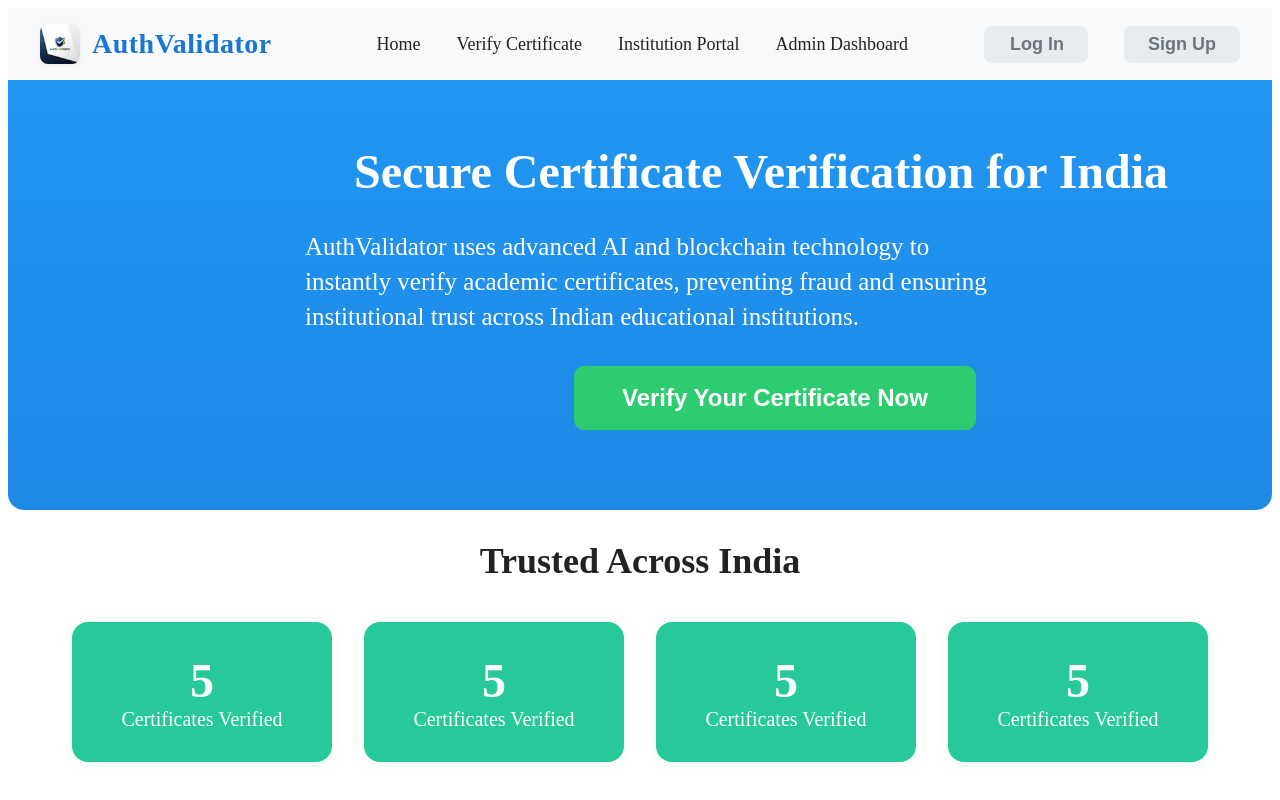
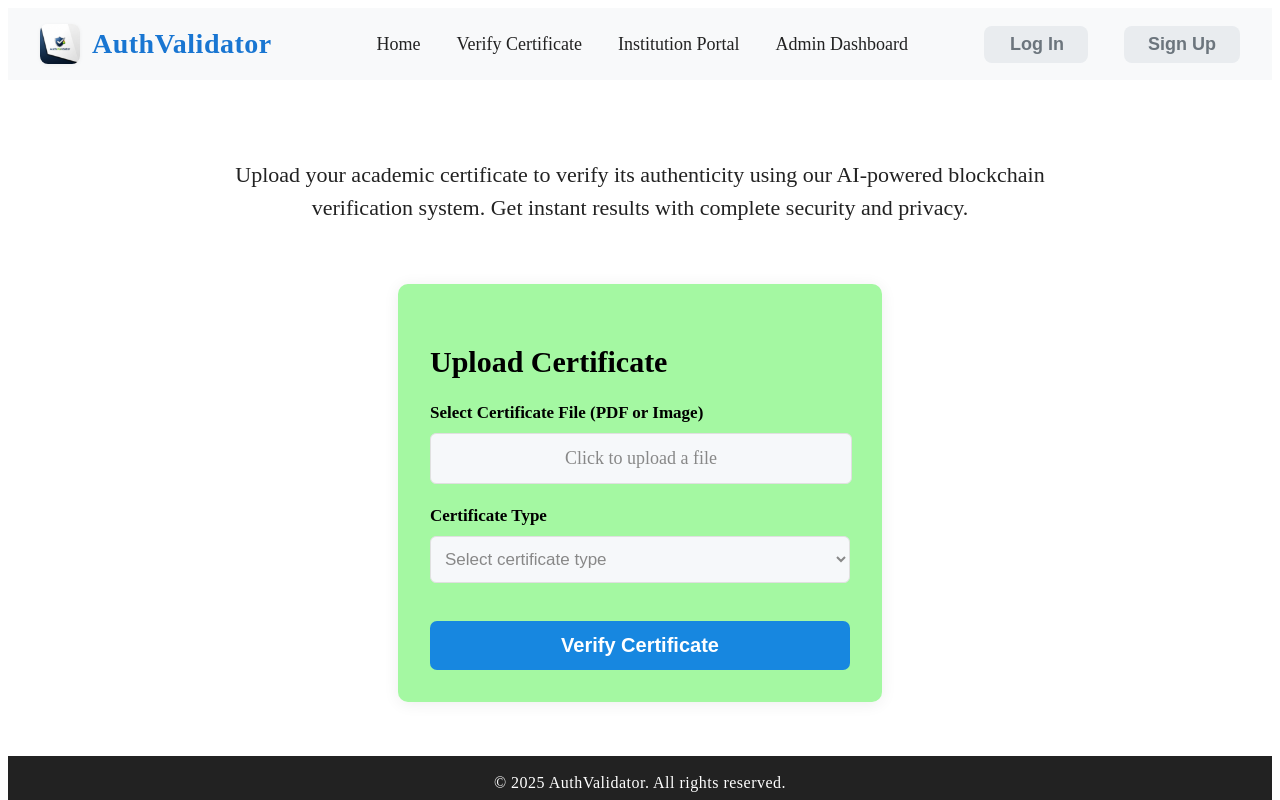
Before and after one commit to darshankerkar/AuthValidator, a React (Vite) app: page /AuthValidator/verify in a window 1280 px wide. Shown: the top 800 px of the page. Built offline with nearby package versions, Linux system fonts and the light colour scheme.

Commit message:
Local changes before pulling

```diff
--- a/package.json
+++ b/package.json
@@ -13,6 +13,7 @@
     "predeploy": "npm run build"
   },
   "dependencies": {
+    "axios": "^1.11.0",
     "firebase": "^12.2.1",
     "react": "^19.1.1",
     "react-dom": "^19.1.1",
--- a/src/App.jsx
+++ b/src/App.jsx
@@ -1,17 +1,16 @@
-import { BrowserRouter as Router, Routes, Route } from 'react-router-dom';
+import { BrowserRouter as Router, Routes, Route, Navigate } from 'react-router-dom';
 import Welcome from './pages/Welcome';
 import Login from './pages/Login';
-// import Login from '../pages/Login';
-// import Dashboard from '../pages/Dashboard';
+import VerifyCertificate from './pages/VerifyCertificate';
 
 function App() {
   return (
-    <>
-        <Routes>
-          <Route path='/' element={<Welcome />} />
-          <Route path='/login' element={<Login />} />
-        </Routes>
-    </>
+    <Routes>
+      <Route path="/" element={<Navigate to="/AuthValidator/" replace />} />
+      <Route path="/AuthValidator/" element={<Welcome />} />
+      <Route path="/AuthValidator/login" element={<Login />} />
+      <Route path="/AuthValidator/verify" element={<VerifyCertificate />} />
+    </Routes>
   );
 }
 
--- a/src/components/Header.jsx
+++ b/src/components/Header.jsx
@@ -44,10 +44,10 @@ export const Header = () => {
 
       {/* Navigation */}
       <nav style={{ display: "flex", alignItems: "center", gap: 36 }}>
-        <a href="#" style={navLinkStyle}>
+        <a href="/AuthValidator/" style={navLinkStyle}>
           Home
         </a>
-        <a href="#" style={navLinkStyle}>
+        <a href="/AuthValidator/verify" style={navLinkStyle}>
           Verify Certificate
         </a>
         <a href="#" style={navLinkStyle}>
@@ -59,7 +59,7 @@ export const Header = () => {
         <button
           style={{ ...logoutBtnStyle, marginLeft: 40, paddingLeft: 26 }} // Added left padding to Log In
           className="login ml-[20px]"
-          onClick={() => navigate("/login")} // Navigate to /login on click
+          onClick={() => navigate("/AuthValidator/login")} // Navigate to /login on click
         >
           Log In
         </button>
--- a/src/main.jsx
+++ b/src/main.jsx
@@ -1,10 +1,10 @@
 import ReactDOM from 'react-dom/client';
-import { HashRouter } from 'react-router-dom';
+import { BrowserRouter } from 'react-router-dom';
 import App from './App';
 import './index.css';
 
 ReactDOM.createRoot(document.getElementById('root')).render(
-  <HashRouter>
+  <BrowserRouter>
     <App />
-  </HashRouter>
+  </BrowserRouter>
 );
--- /dev/null
+++ b/src/pages/VerifyCertificate.jsx
@@ -0,0 +1,179 @@
+import React, { useState } from "react";
+import { Header } from "../components/Header";
+import Footer from "../components/Footer";
+
+export default function VerifyCertificate() {
+  const [file, setFile] = useState(null);
+  const [certType, setCertType] = useState("");
+  const [result, setResult] = useState(""); // OCR result
+  const [loading, setLoading] = useState(false);
+  const [message, setMessage] = useState(""); // Verification message
+
+  const handleVerify = async () => {
+    if (!file) return;
+
+    const formData = new FormData();
+    formData.append("file", file);
+
+    try {
+      setLoading(true);
+      const response = await fetch("http://127.0.0.1:8000/api/ocr/", {
+        method: "POST",
+        body: formData,
+      });
+
+      if (!response.ok) {
+        throw new Error("Failed to verify");
+      }
+
+      const data = await response.json();
+      setResult(data.extracted_text || "No text found.");
+      setMessage("Certificate verified successfully!"); // Set success message
+    } catch (err) {
+      console.error(err);
+      setResult("Error verifying certificate");
+      setMessage("Certificate verification failed."); // Set error message
+    } finally {
+      setLoading(false);
+    }
+  };
+
+  return (
+    <div style={{ minHeight: "100vh", display: "flex", flexDirection: "column" }}>
+      <Header />
+      <div style={{ flex: 1, background: "#fff" }}>
+        <div style={{ maxWidth: 900, margin: "0 auto", padding: "48px 16px 0 16px" }}>
+          <p
+            style={{
+              fontSize: 22,
+              textAlign: "center",
+              marginBottom: 60,
+              marginTop: 30,
+              color: "#222",
+              fontWeight: 400,
+              lineHeight: 1.5,
+            }}
+          >
+            Upload your academic certificate to verify its authenticity using our AI-powered
+            blockchain verification system. Get instant results with complete security and privacy.
+          </p>
+          <div
+            style={{
+              background: "#a4f8a2ff",
+              borderRadius: 10,
+              boxShadow: "0 2px 16px rgba(0,0,0,0.07)",
+              maxWidth: 420,
+              margin: "0 auto",
+              padding: "36px 32px 32px 32px",
+              textAlign: "left",
+            }}
+          >
+            <h2 style={{ fontFamily: "serif", fontWeight: 700, fontSize: 30, marginBottom: 24 }}>
+              Upload Certificate
+            </h2>
+            <div style={{ fontWeight: 600, fontSize: 17, marginBottom: 10 }}>
+              Select Certificate File (PDF or Image)
+            </div>
+            <label
+              htmlFor="file-upload"
+              style={{
+                display: "block",
+                width: "100%",
+                background: "#f6f8fa",
+                border: "1px solid #e0e0e0",
+                borderRadius: 6,
+                padding: "14px 0",
+                textAlign: "center",
+                color: "#888",
+                fontSize: 18,
+                cursor: "pointer",
+                marginBottom: 22,
+              }}
+            >
+              {file ? file.name : "Click to upload a file"}
+              <input
+                id="file-upload"
+                type="file"
+                accept=".pdf,image/*"
+                style={{ display: "none" }}
+                onChange={(e) => setFile(e.target.files[0])}
+              />
+            </label>
+            <div style={{ fontWeight: 600, fontSize: 17, marginBottom: 10 }}>
+              Certificate Type
+            </div>
+            <select
+              value={certType}
+              onChange={(e) => setCertType(e.target.value)}
+              style={{
+                width: "100%",
+                padding: "12px 10px",
+                borderRadius: 6,
+                border: "1px solid #e0e0e0",
+                fontSize: 17,
+                marginBottom: 28,
+                color: certType ? "#222" : "#888",
+                background: "#f6f8fa",
+                outline: "none",
+              }}
+            >
+              <option value="" disabled>
+                Select certificate type
+              </option>
+              <option value="degree">Degree</option>
+              <option value="marksheet">Marksheet</option>
+              <option value="diploma">Diploma</option>
+              <option value="other">Other</option>
+            </select>
+            <button
+              onClick={handleVerify}
+              style={{
+                width: "100%",
+                background: "#1787e0",
+                color: "#fff",
+                fontWeight: 600,
+                fontSize: 20,
+                border: "none",
+                borderRadius: 7,
+                padding: "13px 0",
+                cursor: "pointer",
+                marginTop: 10,
+                transition: "background 0.2s",
+              }}
+              disabled={!file || !certType || loading}
+            >
+              {loading ? "Verifying..." : "Verify Certificate"}
+            </button>
+
+            {message && (
+              <div
+                style={{
+                  marginTop: 20,
+                  padding: message.includes("failed") ? "22px 18px" : "12px",
+                  color: message.includes("failed") ? "#fff" : "green",
+                  background: message.includes("failed") ? "#e53935" : "transparent",
+                  borderRadius: 8,
+                  fontSize: message.includes("failed") ? 22 : 18,
+                  fontWeight: 700,
+                  textAlign: "center",
+                  letterSpacing: 0.5,
+                  boxShadow: message.includes("failed")
+                    ? "0 2px 12px rgba(229,57,53,0.12)"
+                    : "none",
+                }}
+              >
+                {message.includes("failed")
+                  ? "Certificate verification failed. Forgery Detected!"
+                  : message}
+              </div>
+            )}
+          </div>
+        </div>
+      </div>
+      <br />
+      <br />
+      <br />
+      <Footer />
+    </div>
+  );
+}
```
Also changed, not shown: 1 other file (tests, documents, lock files or other folders).
